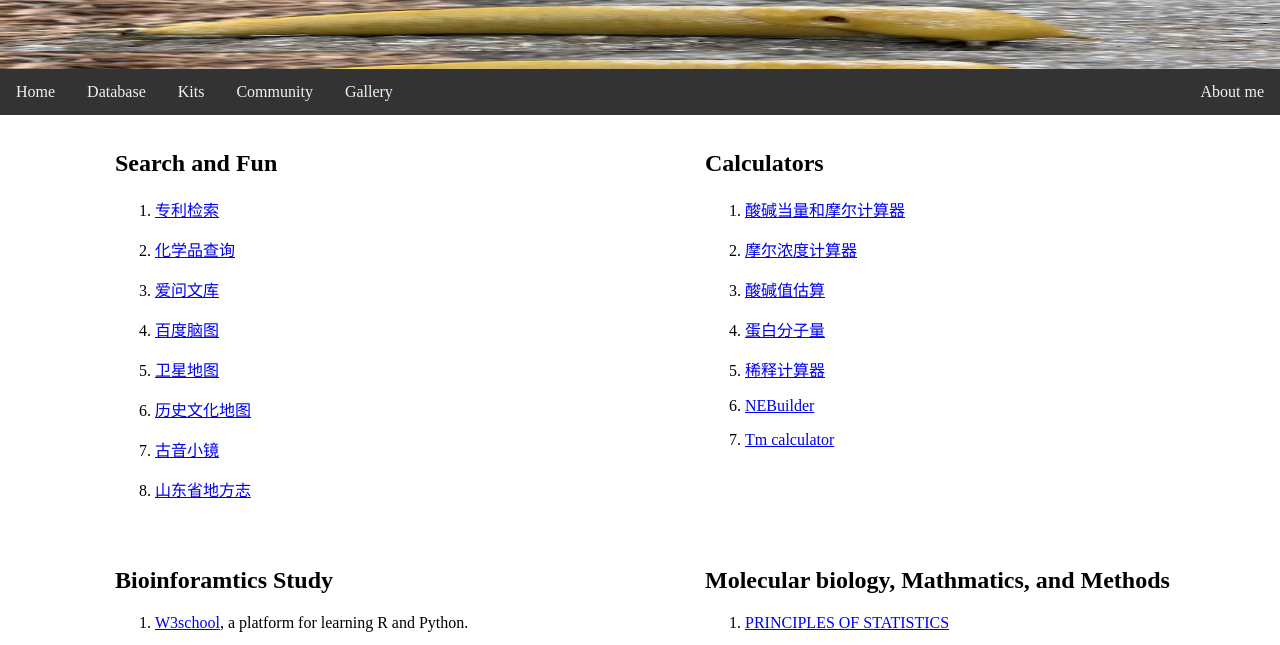
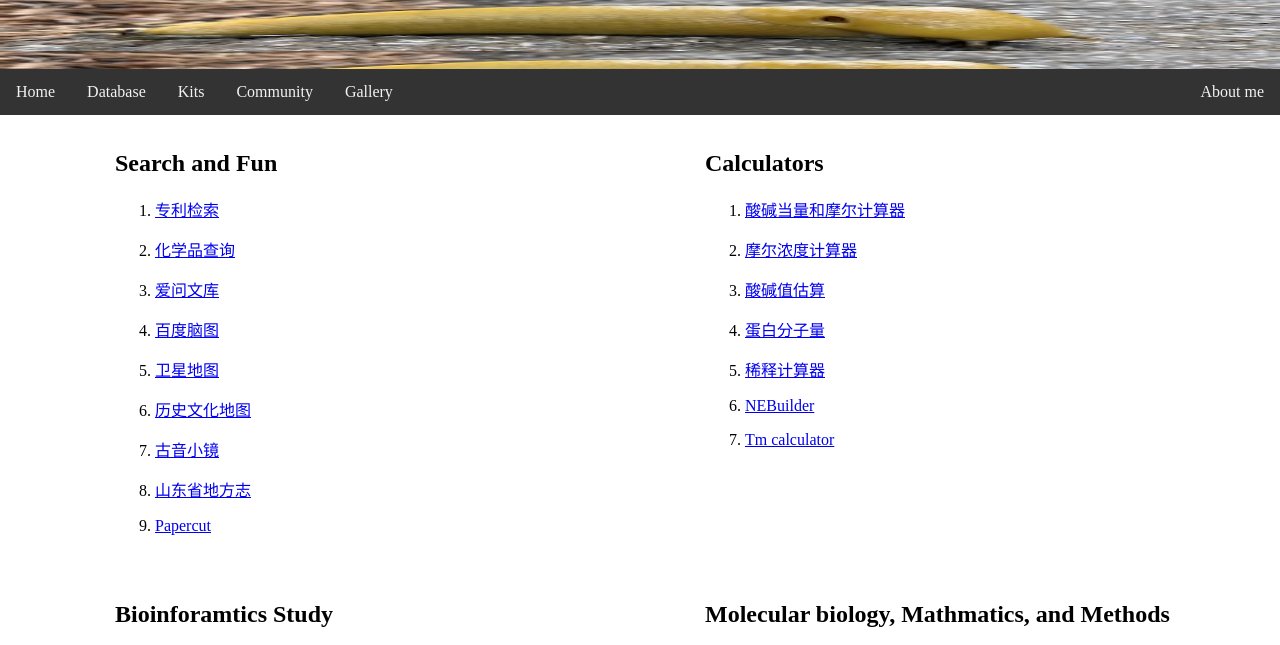
Before and after one commit to xliu241/kits, a plain HTML site: page index.html in a window 1280 px wide. Shown: the part 111-756 px from the top of the page. Drawn offline with Linux system fonts and the light colour scheme; files whose address does not match are found by name.

Commit message:
Update index.html

```diff
--- a/index.html
+++ b/index.html
@@ -117,6 +117,8 @@ body {
                    <p><li><a href="https://www.ageeye.cn/">历史文化地图</a></p>
                    <p><li><a href="http://www.kaom.net/index.php">古音小镜</a></p>
                    <p><li><a href="http://lib.sdsqw.cn/ftr/ftr.htm">山东省地方志</a></p>
+                   <p><li><a href="https://iogames.onl/play-paper-io-2">Papercut</a></p>
+
                        </ol>
    </p>
    </div>
```
